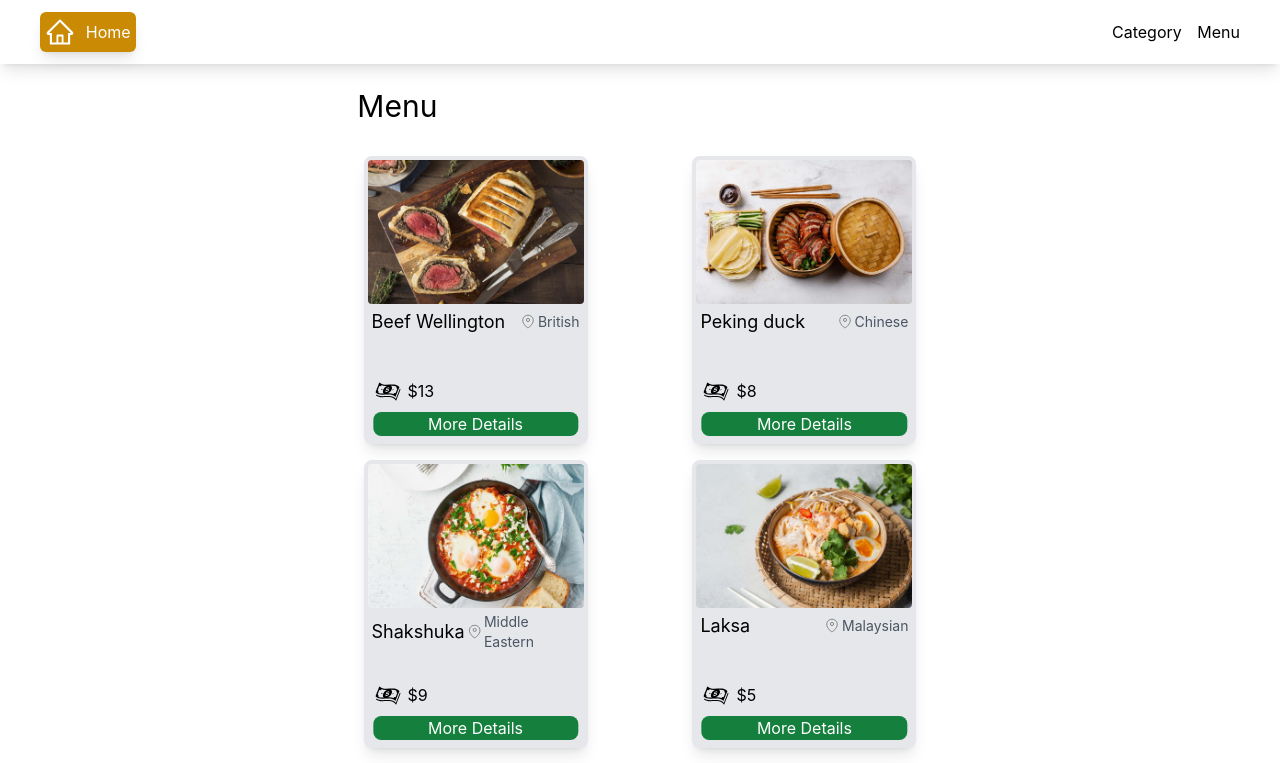
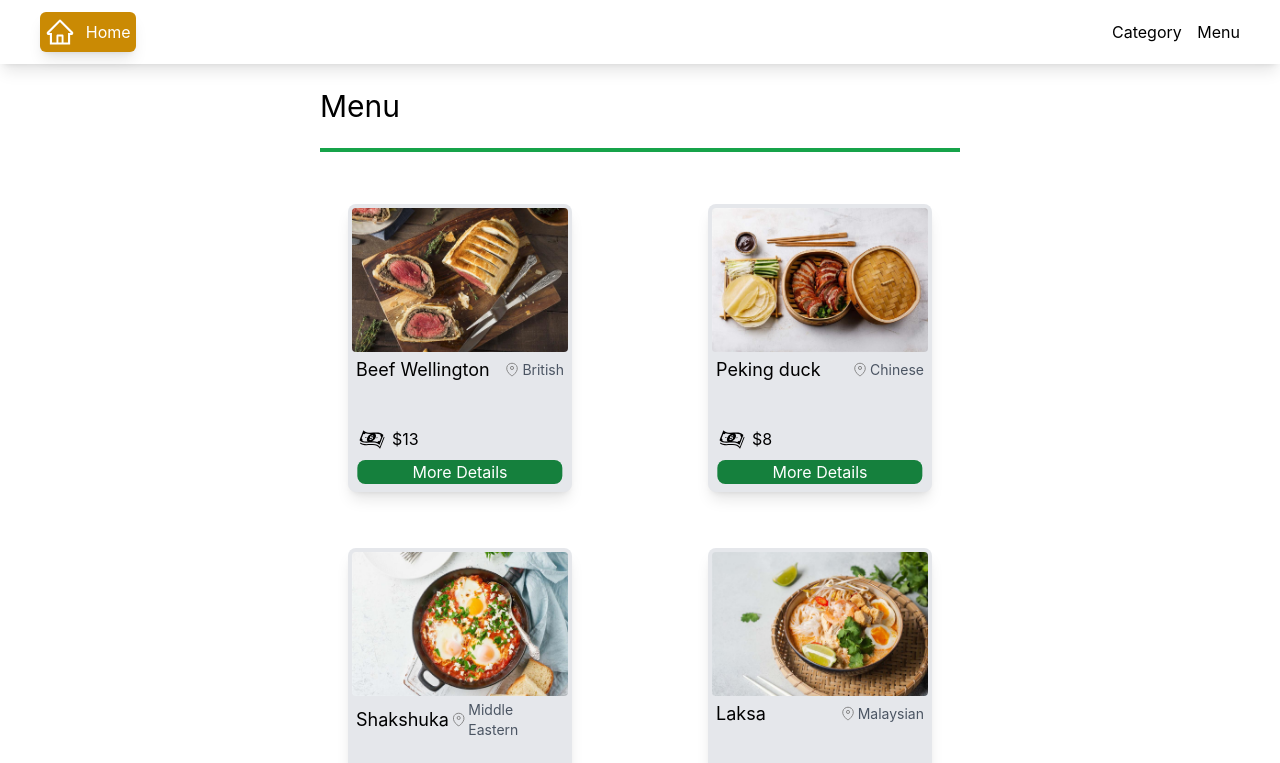
Before and after one commit to Nex-DoT/foodapp, a Next.js app: page /menu in a window 1280 px wide. Shown: the top 763 px of the page. Built offline with nearby package versions, Linux system fonts and the light colour scheme; data requests are answered from the project's data file.

Commit message:
detail page Done

```diff
--- a/components/modules/Card.js
+++ b/components/modules/Card.js
@@ -6,7 +6,7 @@ const Card = ({data}) => {
     const {name , price , details , discount , id } = data;
     console.log(data);
     return (
-        <div className='w-56 h-72 bg-gray-200 p-1 rounded-lg shadow-lg m-2 relative'>
+        <div className='w-56 h-72 bg-gray-200 p-1 rounded-lg shadow-lg m-7 relative'>
             <img className="rounded" src={`/images/${id}.jpeg`} alt="" />
             <div className="flex items-center justify-between p-1">
                 <h3 className=" text-lg">{name}</h3>
--- a/components/template/DetailsPage.js
+++ b/components/template/DetailsPage.js
@@ -29,23 +29,25 @@ const DetailsPage = ({data}) => {
                 <p>{introduction}</p>
             </section>
             {/* //Detail section  */}
-            <section className="mt-6">
+            <section className="bg-gray-100 p-5 rounded-md mt-2 mb-2">
                 <h2 className="text-2xl text-green-600 ">Details</h2>
                 <ul className="p-4">
                     {details.map((details , index) =>(<li key={index}>{Object.keys(details)}: {Object.values(details)}</li>))}
                 </ul>
             </section>
             {/* // ingeredients section  */}
-            <section>
+            <section className="bg-gray-100 p-5 rounded-md mt-2 mb-2">
             <h2 className="text-2xl text-green-600 ">Ingeredients</h2>
             <ul className="marker:text-green-600 list-disc p-8">
                  {ingredients.map((ingredients , index) =>(<li key={index}>{ingredients}</li>))}
             </ul>
             </section>
             {/* //Recipe section  */}
-            <section>
-                <h2 className="text-2xl text-green-600 ">Recipe</h2>
+            <section className="bg-gray-100 p-5 rounded-md">
+                <h2 className="text-2xl text-green-600 m-5">Recipe</h2>
+                 {recipe.map((recipe, index) =>(<div className={index % 2 ? "bg-green-200 flex h-auto relative":"bg-green-400 flex h-auto relative"} key={index}> <span className="w-20 h-full flex items-center justify-center text-2xl absolute top-1/2 -translate-y-1/2">{index +1}</span> <p className="pl-20 text-sm p-2">{recipe}</p></div>))}
             </section>
+            <button className=" w-full rounded-md  bg-green-700 text-white mt-5 h-10 transition-colors hover:bg-green-600 ">Add to Card</button>
         </div>
     );
 };
--- a/components/template/MenuPage.js
+++ b/components/template/MenuPage.js
@@ -3,9 +3,11 @@ import Card from '../modules/Card';
 const MenuPage = ({data}) => {
     console.log(data);
     return (
-    <div className=' w-2/3 m-auto mt-6'>
-            <h1 className=' text-3xl ml-36'>Menu</h1>
-        <div className=' w-2/3 mt-6 m-auto flex items-center justify-between flex-wrap'>
+    <div className=' w-2/4 m-auto mt-6'>
+            <h1 className=' text-3xl'>Menu</h1>
+            <br/>
+            <hr className=" border-green-600 border-2"/>
+        <div className=' w-2/2 mt-6 m-auto flex items-center justify-between flex-wrap'>
             {data.map(d => <Card key={d.id} data={d}/>)}
         </div>
     </div>
```
